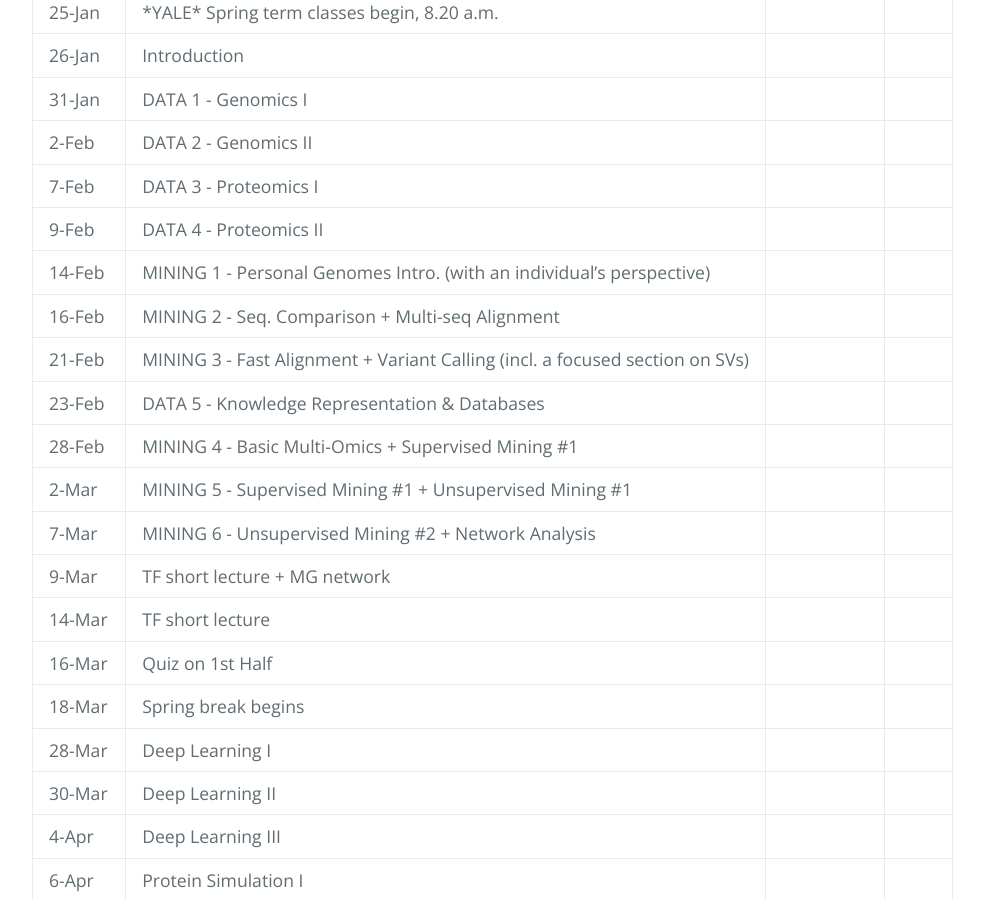
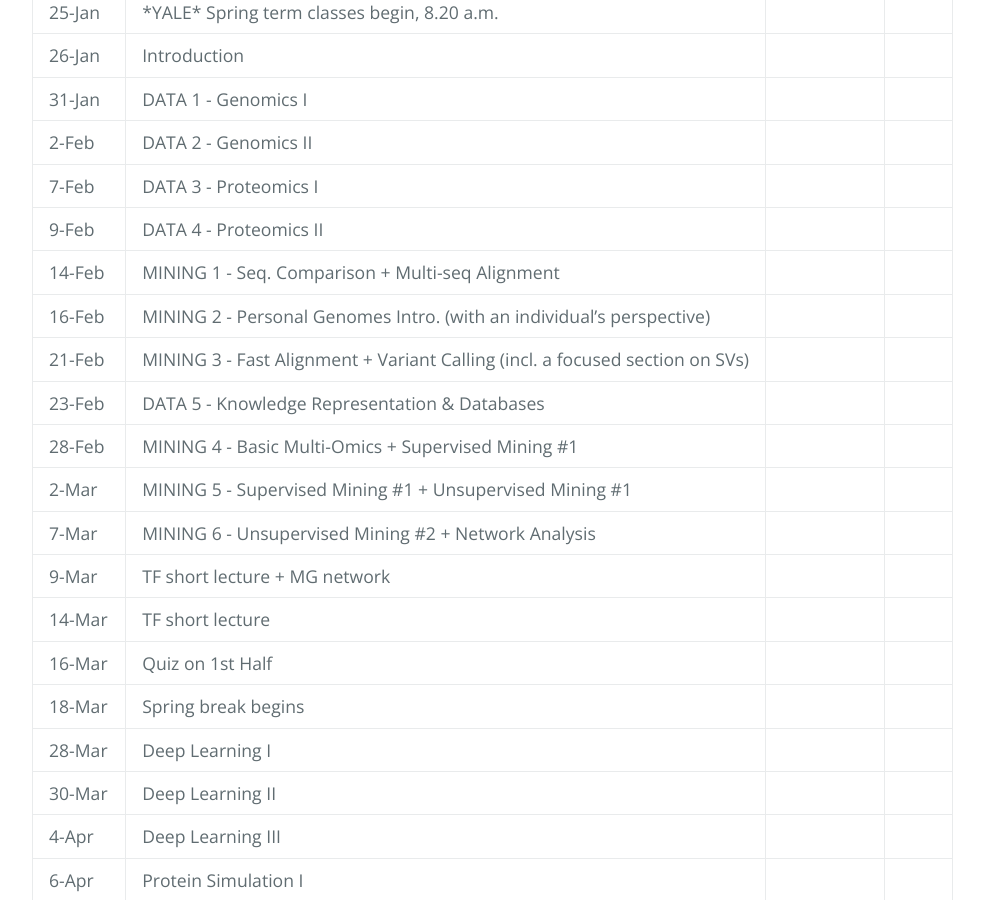
Before and after one commit to gersteinlab/cbb752b23, a Jekyll site: the page built from syllabus.md, in a window 1280 px wide and 900 px high, scrolled down 555 px. Shown: the whole window, without its empty margins (64-1048 px from the left). Built offline with Jekyll 4.4.1, drawn with Linux system fonts in a browser that asks for light colours.

Commit message:
Update syllabus.md

```diff
--- a/syllabus.md
+++ b/syllabus.md
@@ -13,8 +13,8 @@ layout: page
 | 2-Feb  | DATA 2 - Genomics II                                                         |         |     |
 | 7-Feb  | DATA 3 - Proteomics I                                                        |         |     |
 | 9-Feb  | DATA 4 - Proteomics II                                                       |         |     |
-| 14-Feb | MINING 1 - Personal Genomes Intro. (with an individual's perspective)        |         |     |
-| 16-Feb | MINING 2 - Seq. Comparison + Multi-seq Alignment                             |         |     |
+| 14-Feb | MINING 1 - Seq. Comparison + Multi-seq Alignment                             |         |     |
+| 16-Feb | MINING 2 - Personal Genomes Intro. (with an individual's perspective)        |         |     |
 | 21-Feb | MINING 3 - Fast Alignment + Variant Calling (incl. a focused section on SVs) |         |     |
 | 23-Feb | DATA 5 - Knowledge Representation & Databases                                |         |     |
 | 28-Feb | MINING 4 - Basic Multi-Omics + Supervised Mining #1                          |         |     |
```
